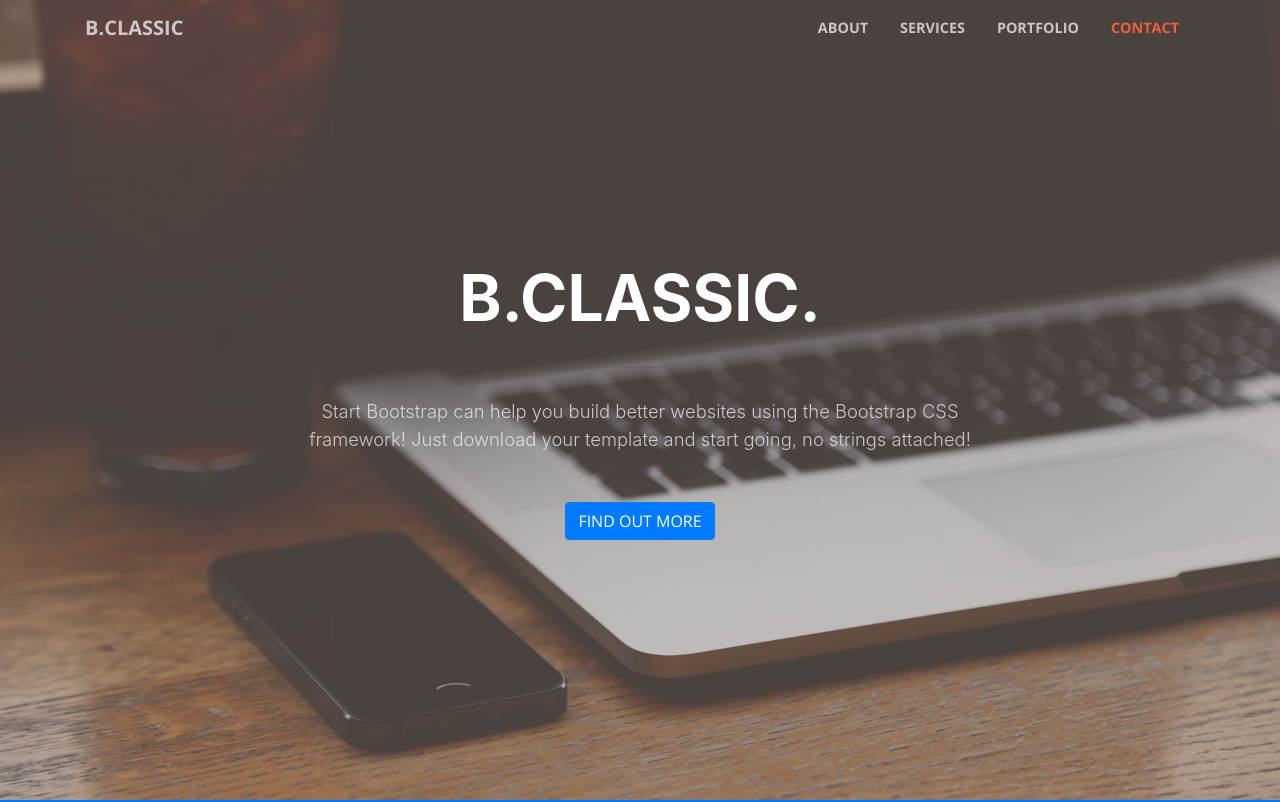
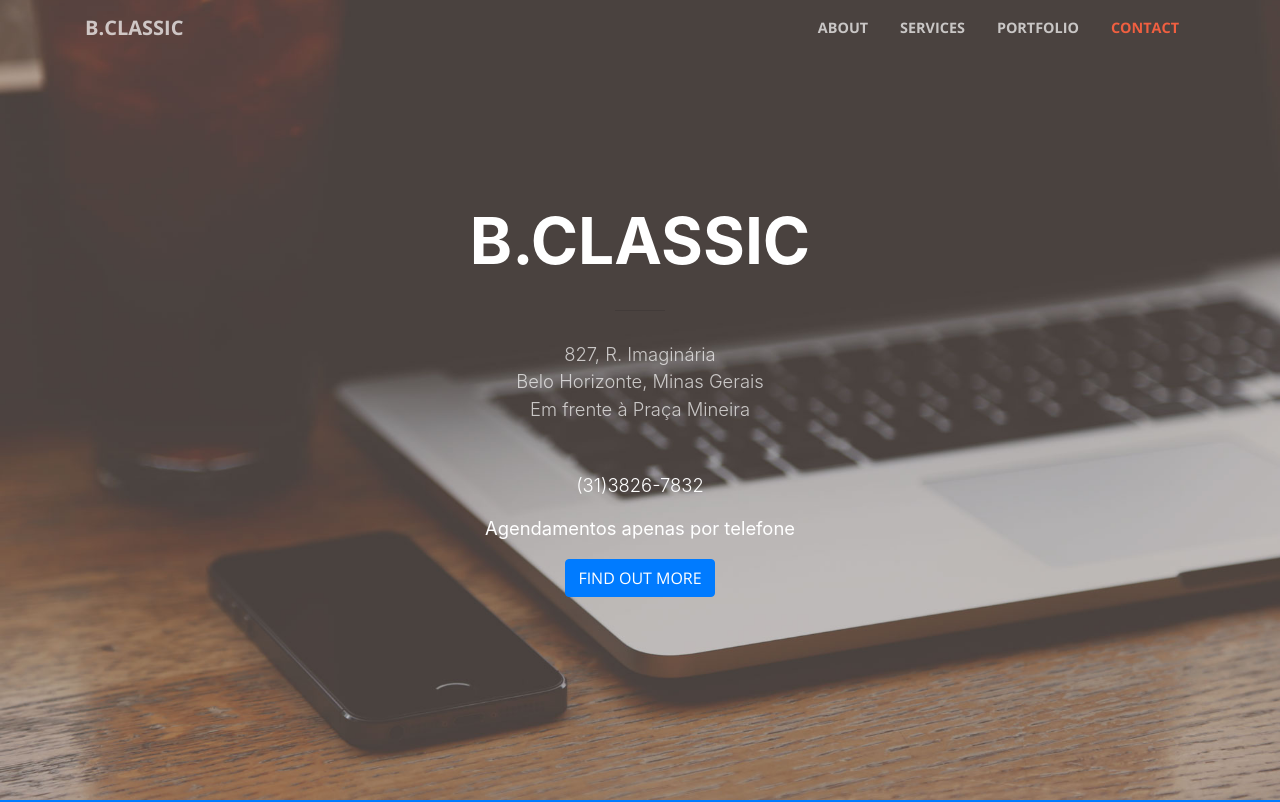
Before and after one commit to ad-dubiela/bclassic, a website with bundled scripts: page index.html in a window 1280 px wide. Shown: the top 802 px of the page. Built offline with nearby package versions, Linux system fonts and the light colour scheme.

Commit message:
Texto no header

```diff
--- a/index.html
+++ b/index.html
@@ -59,12 +59,14 @@
         <div class="row">
           <div class="col-lg-10 mx-auto">
             <h1 class="text-uppercase">
-              <strong>B.Classic.</strong>
+              <strong>B.Classic</strong>
             </h1>
             <hr>
           </div>
           <div class="col-lg-8 mx-auto">
-            <p class="text-faded mb-5">Start Bootstrap can help you build better websites using the Bootstrap CSS framework! Just download your template and start going, no strings attached!</p>
+            <p class="text-faded mb-5">827, R. Imaginária</br>Belo Horizonte, Minas Gerais</br>Em frente à Praça Mineira</p>
+            <p>(31)3826-7832</p>
+            <p><strong>Agendamentos apenas por telefone</strong></p>
             <a class="btn btn-primary btn-xl js-scroll-trigger" href="#about">Find Out More</a>
           </div>
         </div>
@@ -237,7 +239,7 @@
           <div class="col-lg-8 mx-auto text-center">
             <h2 class="section-heading">Let's Get In Touch!</h2>
             <hr class="my-4">
-            <p class="mb-20">Ready to start your next project with us? That's great! Give us a call or send us an email and we will get back to you as soon as possible!</p>
+            <p class="mb-5">Ready to start your next project with us? That's great! Give us a call or send us an email and we will get back to you as soon as possible!</p>
           </div>
         </div>
         <div class="row">
```
